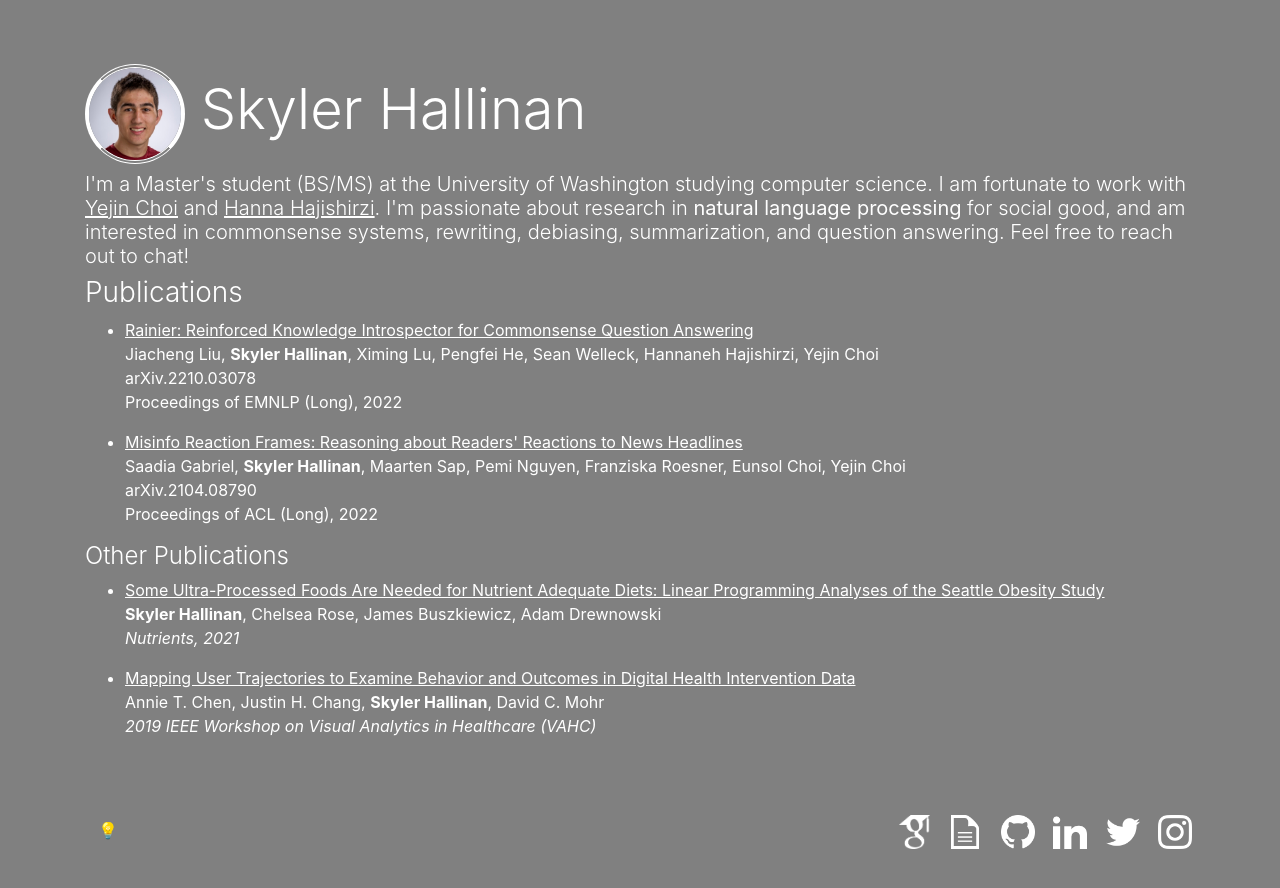
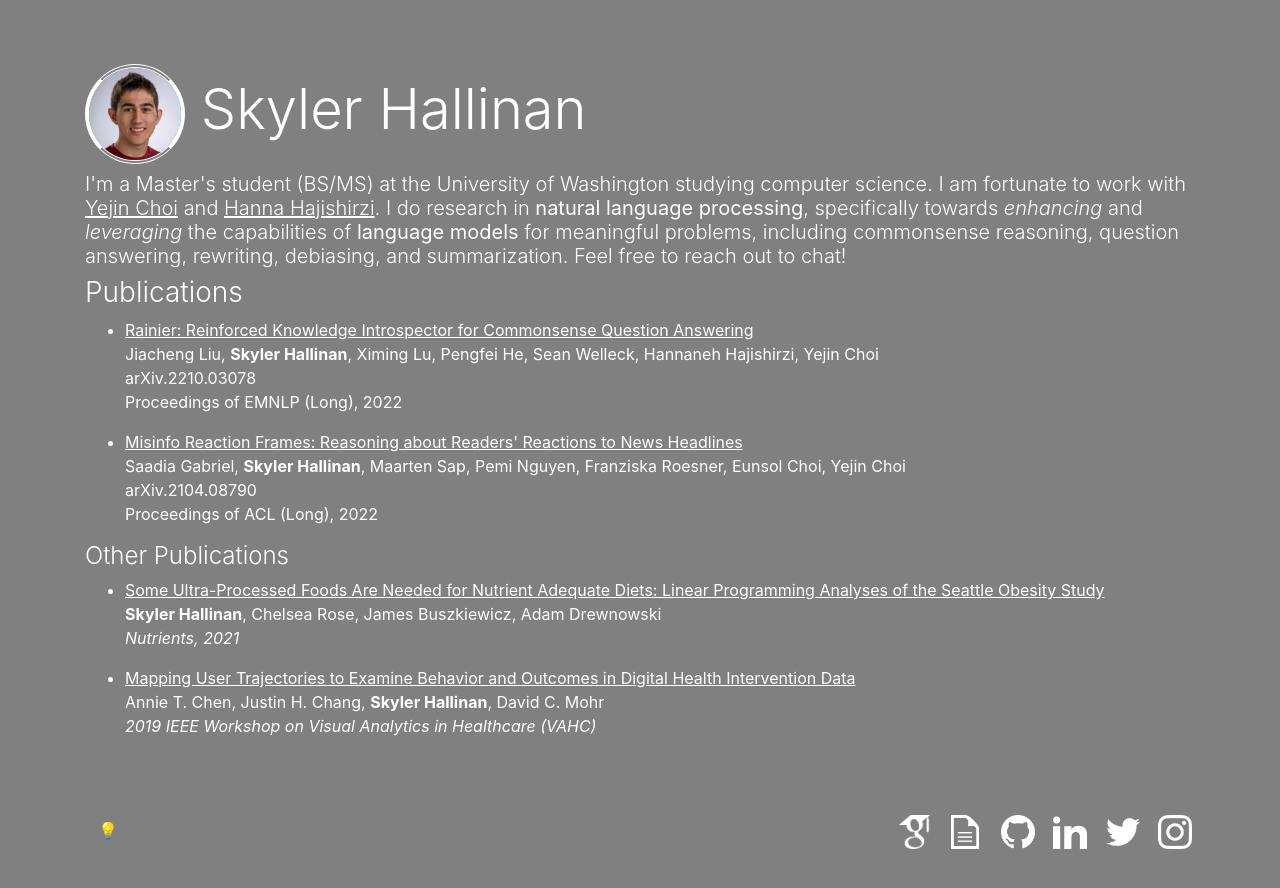
Before and after one commit to shallinan1/shallinan1.github.io, a Jekyll site: the page index.html, which Jekyll copies as it is, in a window 1280 px wide. Shown: the top 888 px of the page. Built offline with Jekyll 4.4.1, drawn with Linux system fonts in a browser that asks for light colours.

Commit message:
update bio

```diff
--- a/index.html
+++ b/index.html
@@ -23,7 +23,8 @@
 	</div>
 	<div class = "container">
 		<h5 class = "thin">
-		I'm a Master's student (BS/MS) at the University of Washington studying computer science. I am fortunate to work with <a href="https://homes.cs.washington.edu/~yejin/">Yejin Choi</a> and <a href="https://homes.cs.washington.edu/~hannaneh/">Hanna Hajishirzi</a>. I'm passionate about research in <b>natural language processing</b> for social good, and am interested in commonsense systems, rewriting, debiasing, summarization, and question answering. Feel free to reach out to chat!
+		I'm a Master's student (BS/MS) at the University of Washington studying computer science. I am fortunate to work with <a href="https://homes.cs.washington.edu/~yejin/">Yejin Choi</a> and <a href="https://homes.cs.washington.edu/~hannaneh/">Hanna Hajishirzi</a>.
+		I do research in <b>natural language processing</b>, specifically towards <i>enhancing</i> and <i>leveraging</i> the capabilities of <b>language models</b> for meaningful problems, including commonsense reasoning, question answering, rewriting, debiasing, and summarization. Feel free to reach out to chat!
 		</h5>
 	</div>
 	<div class = "container">
```
